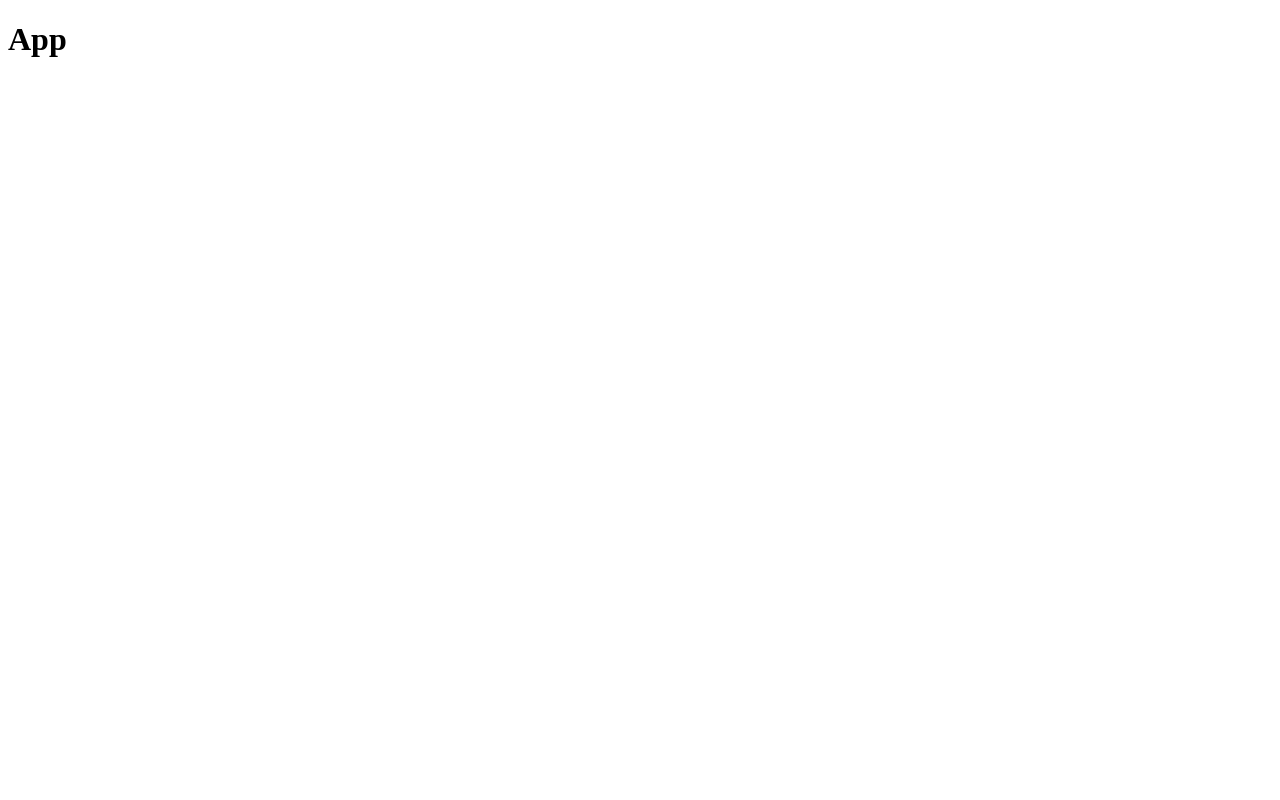
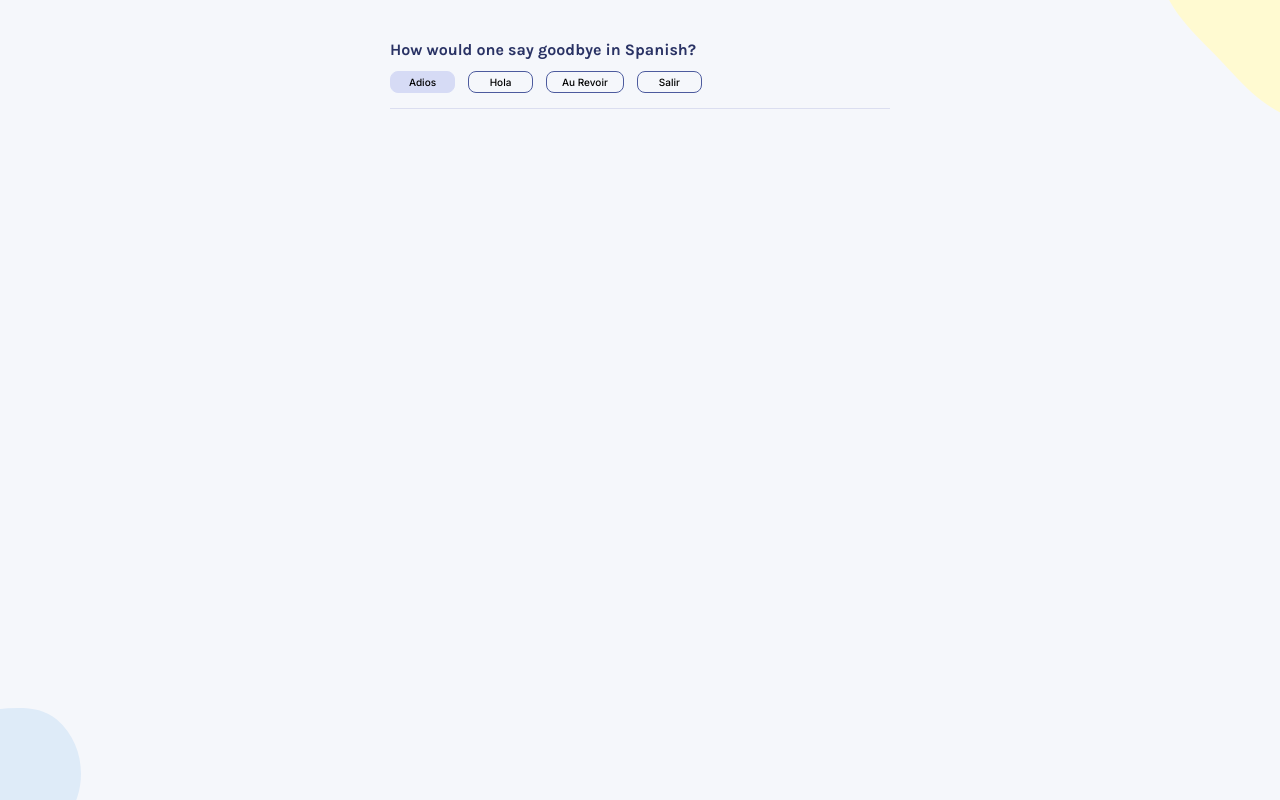
Before and after one commit to esteban90-dev/quizzical, a React (Create React App) app: page / in a window 1280 px wide. Built offline with nearby package versions, Linux system fonts and the light colour scheme.

Commit message:
render static question inside of <App />

```diff
--- a/public/index.html
+++ b/public/index.html
@@ -3,6 +3,9 @@
   <head>
     <meta charset="utf-8" />
     <link rel="icon" href="%PUBLIC_URL%/favicon.ico" />
+    <link rel="preconnect" href="https://fonts.googleapis.com">
+    <link rel="preconnect" href="https://fonts.gstatic.com" crossorigin>
+    <link href="https://fonts.googleapis.com/css2?family=Inter:wght@400;500;600;700&family=Karla:wght@700&display=swap" rel="stylesheet">
     <meta name="viewport" content="width=device-width, initial-scale=1" />
     <meta name="theme-color" content="#000000" />
     <meta
--- a/src/App.js
+++ b/src/App.js
@@ -1,7 +1,22 @@
 import React from 'react';
+import blobTopRight from './images/blob-top-right.svg';
+import blobBottomLeft from './images/blob-bottom-left.svg';
 
 export default function App() {
   return (
-    <h1>App</h1>
+    <main>
+      <img src={blobTopRight} className="blobTopRight" alt="this is a yellow blob"></img>
+      <img src={blobBottomLeft} className="blobBottomLeft" alt="this is a blue blob"></img>
+      <p>
+        How would one say goodbye in Spanish?
+      </p>
+      <div className="question__answerContainer">
+        <button className="question__answerBtn question__answerBtn--selected">Adios</button>
+        <button className="question__answerBtn">Hola</button>
+        <button className="question__answerBtn">Au Revoir</button>
+        <button className="question__answerBtn">Salir</button>
+      </div>
+      <hr className="question__rule"></hr>
+    </main>
   )
 }
--- a/src/index.css
+++ b/src/index.css
@@ -0,0 +1,60 @@
+* {
+  box-sizing: border-box;
+  margin: 0;
+}
+
+body {
+  background-color: #F5F7FB;
+  font-family: 'Karla', sans-serif;
+  font-weight: bold;
+  color: #293264;
+}
+
+main {
+  max-width: 500px;
+  margin: 40px auto;
+}
+
+.blobTopRight {
+  position: fixed;
+  z-index: -1;
+  top: -150px;
+  right: -150px;
+}
+
+.blobBottomLeft {
+  position: fixed;
+  z-index: -1;
+  bottom: -50px;
+  left: -120px;
+}
+
+.question__answerBtn {
+  min-width: 65px;
+  margin-right: 13px;
+  padding: 4px 15px;
+  border: 1px solid #4D5B9E;
+  border-radius: 8px;
+  background-color: transparent;
+  cursor: pointer;
+  font-family: 'Inter', sans-serif;
+  font-size: 10px;
+  font-weight: 500;
+}
+
+.question__answerBtn--selected {
+  border-color: #D6DBF5;
+  background-color: #D6DBF5;
+}
+
+.question__answerContainer {
+  margin-top: 12px;
+  margin-bottom: 15px;
+}
+
+.question__rule {
+  border-color: #DBDEF0;
+  border-top: 1px;
+  border-left: none;
+  border-right: none;
+}
```
Also changed, not shown: src/images/blob-bottom-left.svg (added), src/images/blob-top-right.svg (added).
